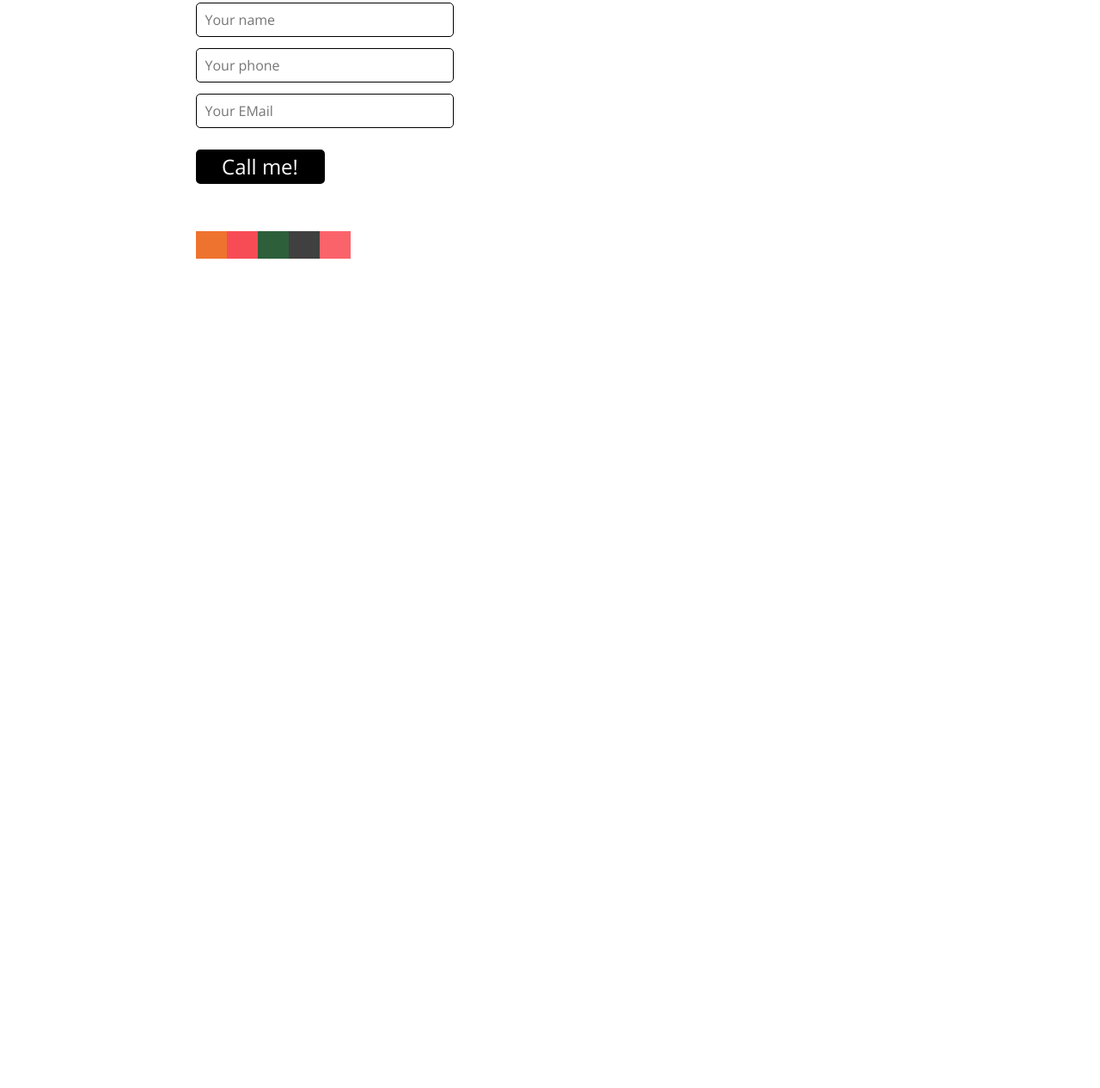
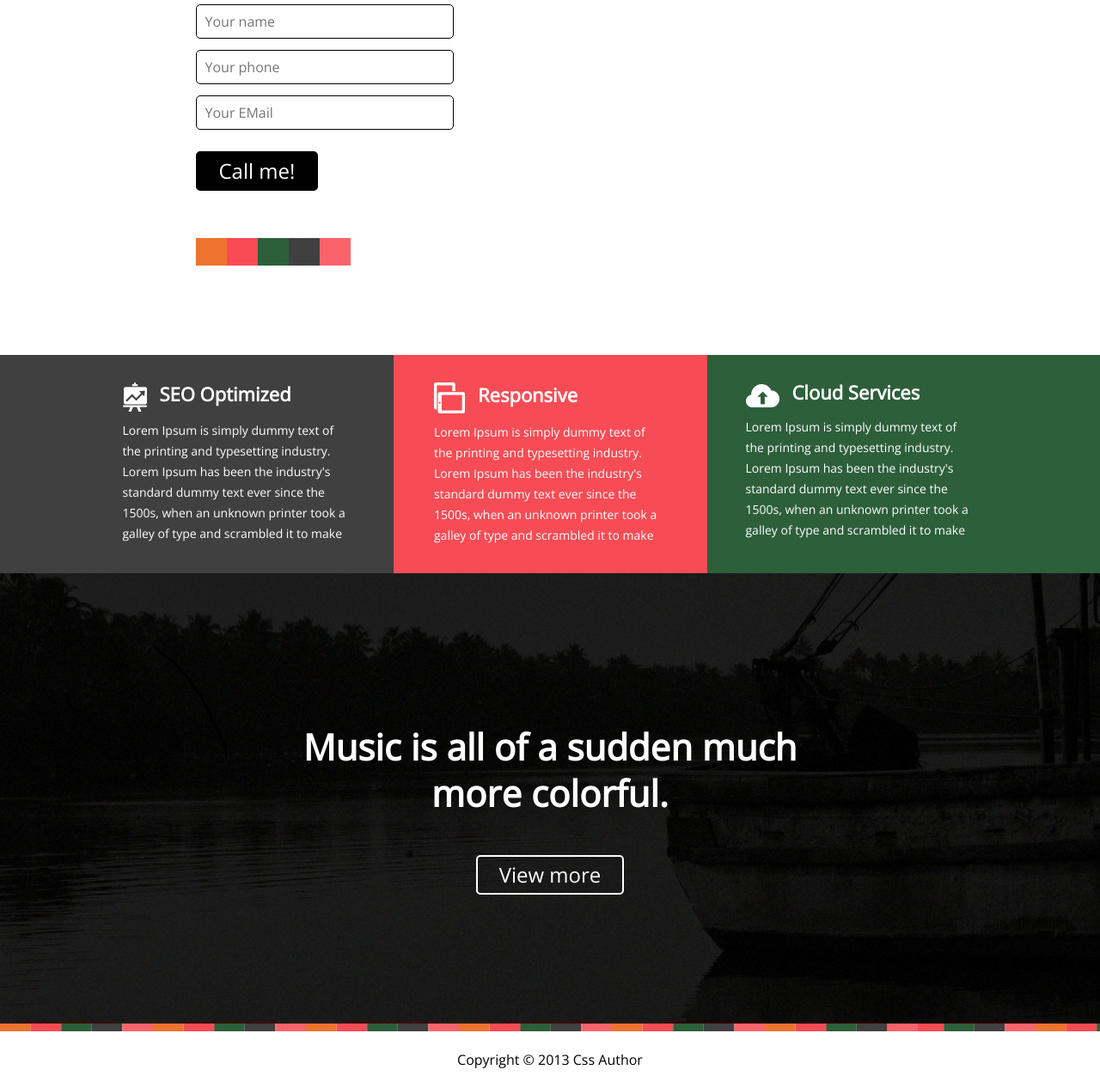
Before and after one commit to eyamfruity/Mw, a website: page index.html in a window 1280 px wide. Shown: the part 663-1929 px from the top of the page at 86% size. Before the commit the page ends 1068 px from the top, so only its background shows below. Drawn offline with nearby package versions, Linux system fonts and the light colour scheme.

Commit message:
pre-final v

```diff
--- a/index.html
+++ b/index.html
@@ -64,5 +64,69 @@
             </div>
         </div>
     </section>
-</body>
+    <section class="benefits">
+        <div class="benefits__inner">
+            <div class="benefits__item">
+                <div class="benefits__content-wrapper benefits__content-wrapper_first">
+                    <div class="benefits__content">
+                        <div class="benefits__item-top">
+                            <img src="img/benefits-icon-1.png" alt="Icon">
+                            <h3 class="benefits__heading">SEO Optimized</h3>
+                        </div>
+                        <div class="benefits__text">Lorem Ipsum is simply dummy text of the printing and typesetting industry. Lorem Ipsum has been the industry's standard dummy text ever since the 1500s, when an unknown printer took a galley of type and scrambled it to make
+                        </div>
+                    </div>
+                </div>
+            </div>
+            <div class="benefits__item">
+                <div class="benefits__content-wrapper benefits__content-wrapper_second">
+                    <div class="benefits__content">
+                        <div class="benefits__item-top">
+                            <img src="img/benefits-icon-2.png" alt="Icon">
+                            <h3 class="benefits__heading">Responsive</h3>
+                        </div>
+                        <div class="benefits__text">Lorem Ipsum is simply dummy text of the printing and typesetting industry. Lorem Ipsum has been the industry's standard dummy text ever since the 1500s, when an unknown printer took a galley of type and scrambled it to make
+                        </div>
+                    </div>
+                </div>
+            </div>
+            <div class="benefits__item">
+                <div class="benefits__content-wrapper benefits__content-wrapper_third">
+                    <div class="benefits__content">
+                        <div class="benefits__item-top">
+                            <img src="img/benefits-icon-3.png" alt="Icon">
+                            <h3 class="benefits__heading">Cloud Services</h3>
+                        </div>
+                        <div class="benefits__text">Lorem Ipsum is simply dummy text of the printing and typesetting industry. Lorem Ipsum has been the industry's standard dummy text ever since the 1500s, when an unknown printer took a galley of type and scrambled it to make
+                        </div>
+                    </div>
+                </div>
+            </div>
+        </div>
+    </section>
+    <section class="view-more">
+        <div class="container">
+            <div class="view-more__inner">
+                <div class="view-more__content">
+                    <h2 class="view-more__heading">
+                        Music is all of a sudden much
+                        more <span class="view-more__heading view-more__heading_bold">colorful.</span>
+                    </h2>
+                    <a href="#" class="btn btn_main">
+                        View more
+                    </a>
+                </div>
+            </div>
+        </div>
+    </section>
+    <footer class="footer">
+        <div class="footer__colorful-line"></div>
+        <div class="container">
+            <div class="footer__inner">
+                <div class="footer__cr">
+                    Copyright © 2013 Css Author
+                </div>
+            </div>
+        </div>
+    </footer>
 </html>
--- /dev/null
+++ b/sass/blocks/_benefits.sass
@@ -0,0 +1,38 @@
+.benefits
+    &__inner
+        display: flex
+        justify-content: space-between
+    &__item
+        padding: 32px 0
+        &:nth-child(1)
+            background: #404040
+            flex: 1
+        &:nth-child(2)
+            background: #F74C55
+            width: 365px
+        &:nth-child(3)
+            background: #2D5F3B
+            flex: 1
+        &-top
+            display: flex
+            align-items: center
+            margin-bottom: 10px
+    &__content
+        width: 270px
+        &-wrapper
+            display: flex
+            &_first
+                justify-content: flex-end
+                margin-right: 45px
+            &_second
+                justify-content: center
+            &_third
+                margin-left: 45px
+                justify-content: flex-start
+    &__heading
+        font-size: 22px
+        line-height: 22px
+        margin-left: 15px
+    &__text
+        font-size: 14px
+        line-height: 24px
--- a/sass/blocks/_btn.sass
+++ b/sass/blocks/_btn.sass
@@ -1,19 +1,12 @@
 .btn
-    padding: 6px 0
+    padding: 9px 25px
     font-size: 24px
     line-height: 24px
-    display: block
+    display: inline-block
     text-align: center
-    width: 150px
     border: 2px solid #000000
     border-radius: 5px
     background: #000000
     &_main
-        font-size: 24px
-        display: inline-block
-        text-align: center
-        width: 150px
-        height: 44px
         border: 2px solid #ffffff
-        border-radius: 5px
         background: transparent
--- /dev/null
+++ b/sass/blocks/_footer.sass
@@ -0,0 +1,11 @@
+.footer
+    &__inner
+        padding: 25px 0 25px
+        display: flex
+        justify-content: center
+    &__colorful-line
+        height: 9px
+        background: url('../img/footer-bg.jpg')
+    &__cr
+        color: $on-bright
+        display: inline-block
--- /dev/null
+++ b/sass/blocks/_view-more.sass
@@ -0,0 +1,18 @@
+.view-more
+    background: no-repeat center top/cover url('../img/view-more-bg.jpg')
+    &__inner
+        padding: 175px 0 150px
+        display: flex
+        justify-content: center
+    &__content
+        width: 576px
+        display: flex
+        flex-direction: column
+        align-items: center
+    &__heading
+        text-align: center
+        font-size: 42px
+        line-height: 54px
+        margin-bottom: 45px
+        &_bold
+            font-weight: 700
--- a/sass/style.sass
+++ b/sass/style.sass
@@ -3,6 +3,9 @@
 @import 'blocks/btn'
 @import 'blocks/offer'
 @import 'blocks/form'
+@import 'blocks/benefits'
+@import 'blocks/view-more'
+@import 'blocks/footer'
 
 @import url('https://fonts.googleapis.com/css2?family=Open+Sans&display=swap')
 
```
Also changed, not shown: css/style.min.css, img/footer-bg.jpg (added), img/view-more-bg.jpg (added).
